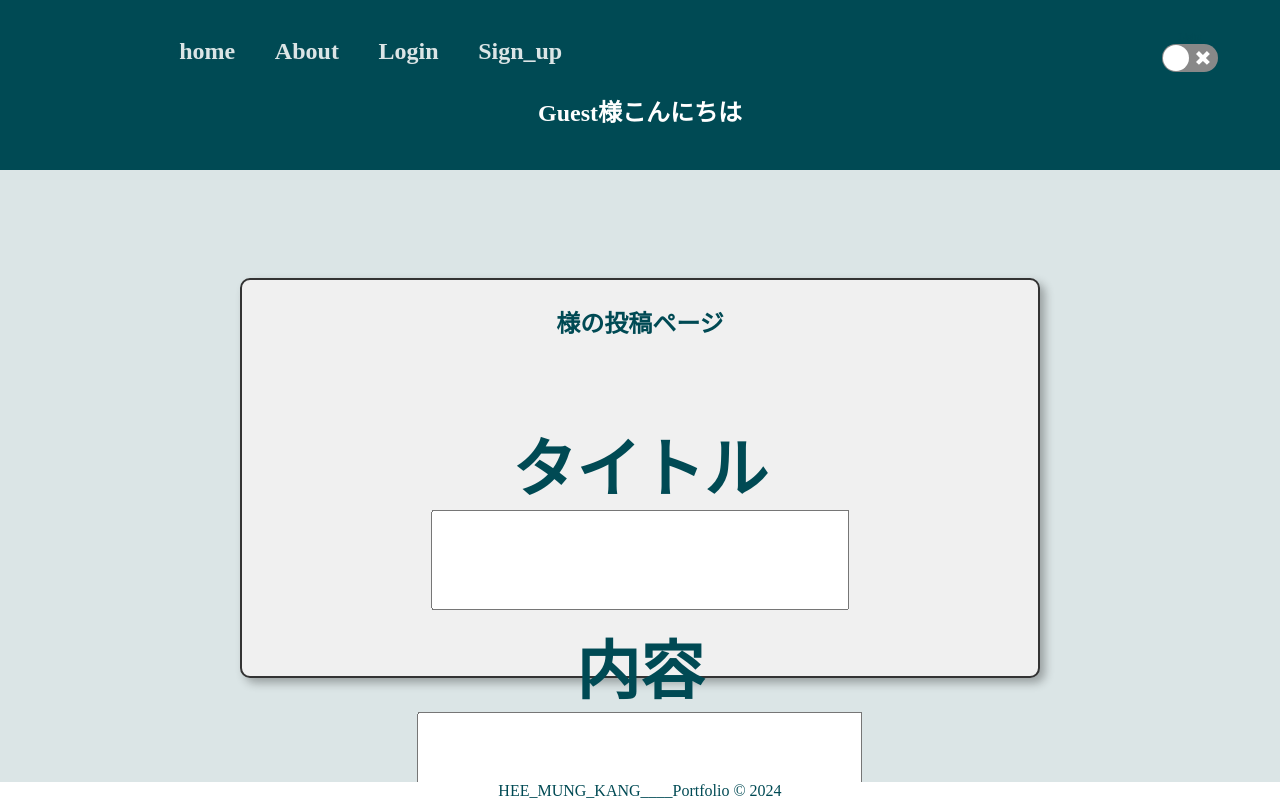
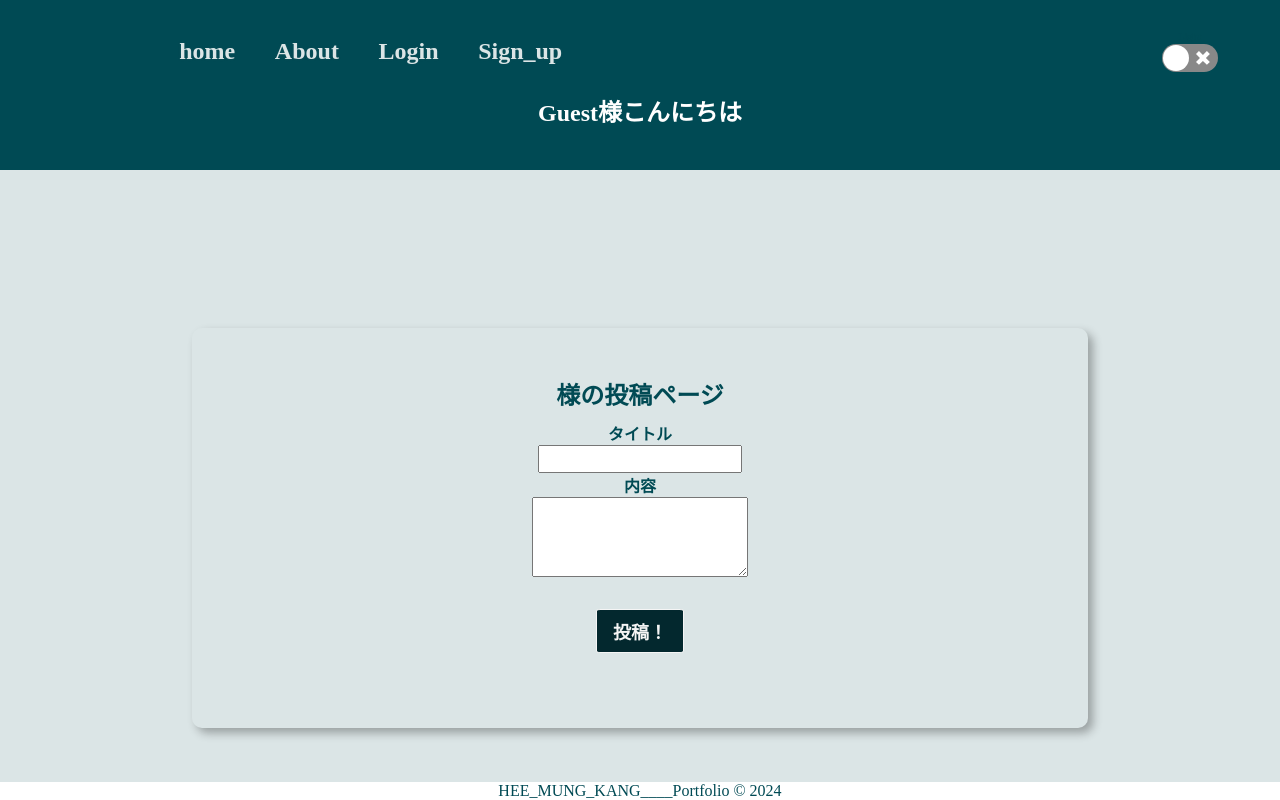
Before and after one commit to kangheemung/post_form_0131, a React (Create React App) app: page /users/1/micropost in a window 1280 px wide. Built offline with nearby package versions, Linux system fonts and the light colour scheme.

Commit message:
mypost_done

```diff
--- a/src/App.css
+++ b/src/App.css
@@ -5,6 +5,8 @@
   display: flex;
   align-items: center;
   flex-direction: column;
+  overflow: auto; /* Enable vertical scrollbar for overflowing content */
+  padding-bottom: 5%;
 }
 #light {
   background-color: #DBE5E6;;
--- a/src/posts/Fullposts.css
+++ b/src/posts/Fullposts.css
@@ -36,21 +36,23 @@
   margin: 3% auto;
 }
 .post_body_main {
-  position: fixed; /* Position the element relative to the viewport */
-  top: 55%; /* Align the top edge of the element at the vertical midpoint */
-  left: 50%; /* Align the left edge of the element at the horizontal midpoint */
-  transform: translate(-50%, -50%); /* Move the element back by half of its own size */
-  width: 70%; /* Set desired width */
-  height: 50vh; /* Set desired height */
-   /* Add a border styling */
-  border-radius: 10px; /* Add rounded corners */
+  position: fixed;
+  top: 50%;
+  left: 50%;
+  transform: translate(-50%, -50%);
+  width: 70%;
+  height: 50vh;
+  background-color: #DBE5E6;
+  padding: 20px;
+  box-shadow: 5px 5px 10px rgba(0, 0, 0, 0.3);
+  border-radius: 10px;
   text-align: center;
-  margin-top: 15%;
   display: flex;
   flex-direction: column;
+  justify-content: center; /* Center vertically */
+  align-items: center; /* Center horizontally */
   gap: 10px;
 }
-
 #post-content {
   width: 80%; /* Set the width of the input box to 100% of its container */
   box-sizing: border-box
@@ -106,6 +108,7 @@ label, h2, button {
 .fullposts{
   max-width: 1200px; /* Set a maximum width */
   margin-left: auto;
+  margin-top: 25%;
   margin-right: auto;}
 
 .fullposts ul {
@@ -245,7 +248,9 @@ label, h2, button {
     color: #000; /* Set text color to black */
 }
 
-
+@media (min-width: 768px) {
+  .post_body_main {margin-top: 10%;
+}}
 @media (max-width: 900px) {
     .post-container,
     .fullposts ul,
--- a/src/posts/Newpost.js
+++ b/src/posts/Newpost.js
@@ -72,7 +72,7 @@ function Newpost({ todos, setTodos}) {
     }
   }, []);
     return (
-      <div className ="post_body">
+      <div className ="post_body_main ">
          <div className ="post_body_top">
            <h2>{userName ? ` ${userName}` : ''}様の投稿ページ</h2>
          </div>
@@ -81,10 +81,10 @@ function Newpost({ todos, setTodos}) {
            {flashMessage}
          </div>
        )}
-        <div className="post-container_m">
-          <form onSubmit={handleSubmit} className='post_body_main'>
+        <div>
+          <form onSubmit={handleSubmit}>
             <div>
-              <label className ="post-title">タイトル</label><br/>
+              <label>タイトル</label><br/>
               <input
                 type="text"
                 id='post-title_box'
@@ -93,7 +93,7 @@ function Newpost({ todos, setTodos}) {
               />
             </div>
             <div>
-              <label htmlFor="post-content_t">内容</label><br/>
+              <label>内容</label><br/>
               <textarea
                 id="post-content_box"
                 value={body}
--- a/src/users/PostsList.css
+++ b/src/users/PostsList.css
@@ -8,14 +8,17 @@
     margin: 20%,20%;
     padding: 20%,20%;
     display: grid;
-    grid-template-columns: repeat(auto-fill, minmax(200px, 1fr));
     grid-gap: 20px;
 }
 .Posts_List_ul {
+    display: grid;
+    grid-template-columns: repeat(auto-fill, minmax(250px, 1fr));
+    gap: 20px;
+    text-align: center;
     list-style-type: none;
-    grid-template-columns: repeat(2, 1fr); /* Change to 3 columns */
-    display: flex;
-    flex-wrap: wrap;
+    margin-bottom: 5%;
+    padding: 3%;
+    border-radius: 5%;
   }
 #dark .Posts_List_ul
  {
@@ -63,6 +66,7 @@
     width: 98%;
     border: solid #004A54 1px;
     padding: 5px;
+    border-radius: 5%;
     box-sizing: border-box;
 }
 .post_box_b {
@@ -72,41 +76,15 @@
     font-size: 15px;
 }
 .post-container_t{
-margin-top: 30%;
-margin-bottom:5%;
-color:#004A54;
-text-align: center;
+    margin-top: 40%;
+    color:#004A54;
+    text-align: center;
+    }
+.post-container_m{
+        margin: 1%;
+        padding: 3%;
 }
-.post_body_top{
-    margin-top:3%;
-    margin-bottom: 5%;
-}
-.post_body_main {
-    position: fixed; /* Position the element relative to the viewport */
-    top: 55%; /* Align the top edge of the element at the vertical midpoint */
-    left: 50%; /* Align the left edge of the element at the horizontal midpoint */
-    transform: translate(-50%, -50%); /* Move the element back by half of its own size */
-    width: 70%; /* Set desired width */
-    height: 50vh; /* Set desired height */
-     /* Add a border styling */
-    border-radius: 10px; /* Add rounded corners */
-    text-align: center;
-    margin-top: 15%;
-    display: flex;
-    flex-direction: column;
-    gap: 10px;
-  }
 .p_submit_box{
-    text-align: center;
-}
-.post-container_m{
-  /* Center the element both horizontally and vertically */
-    display: flex;
-    justify-content: center;
-    align-items: center;
-    width: 100vmin; /* Set width and height to the same value for a perfect circle */
-    height: 100vh;
-    font-size: 5vw;
     text-align: center;
 }
 #post-title_box {
@@ -158,12 +136,6 @@ text-align: center;
         font-size: 5vw;
         text-align: center;
       }
-      .Posts_List_ul {
-        list-style-type: none;
-        grid-template-columns: repeat(5, 1fr); /* Change to 3 columns */
-        display: flex;
-        flex-wrap: wrap;
-      }
     .p_submit{
         width: 30%;
         display: inline-block;
@@ -181,77 +153,25 @@ text-align: center;
         width: 100%; /* Set the width of the textarea to 100% */
         height: 100%; /* Set the height of the textarea in pixels */
         resize: vertical;
-
+    }
+    .post-container_m{
+        margin-left: 5%;
+        margin-right: 5%;}
+    .Posts_List_ul {
+        grid-template-columns: repeat(5, 1fr); /* Display 5 columns on larger screens */
+    }
+    .post-container_t {
+        margin-top: 2cap; /* Adjust top margin for smaller screens */
     }
 
-    .post-container_t{
-        margin-top: 40%;
-    }
     .post_box_b {
-        font-size: 20px;
-        font-weight: bold; /* Adjust font size for larger screens */
+        font-size: 15px; /* Adjust font size for smaller screens */
     }
 
     .post_box_p {
-        font-size: 18px; /* Adjust font size for larger screens */
+        font-size: 15px; /* Adjust font size for smaller screens */
+    }
+    .post-container_t{
+        margin-top: 20%;
     }
 }
-    @media (max-width: 768px) {
-        .post-container_t{
-            margin-top: 60%;
-        }
-        .post_box_b {
-            font-size: 20px;
-            font-weight: bold; /* Adjust font size for larger screens */
-        }
-        .post_box_p {
-            font-size: 18px; /* Adjust font size for larger screens */
-        }
-        .p_submit_box{
-            margin-top: 5%;
-        }
-       .Posts_List_ul li {
-            width: 50%; /* Displaying two items per row on smaller screens */
-        }
-        .post-body {
-            padding: 10px; /* Add padding to the post body container for smaller screens */
-        }
-        .post-body-top {
-            margin-top: 5%; /* Reduce top margin for smaller screens */
-            margin-bottom: 2%; /* Reduce bottom margin for smaller screens */
-        }
-        .post-button {
-            margin-top: 10px; /* Add some spacing above the button on smaller screens */
-            margin-bottom: 10px; /* Add some spacing below the button on smaller screens */
-        }
-        .post-title,
-        label {
-            font-size: 14px; /* Decrease font size for labels on smaller screens */
-        }
-        #post-title_box{
-            width: 100%; /* Make the input fields occupy full width on smaller screens */
-        }
-        @media (min-width: 768px) {
-            .post-container_t {
-                margin-top: 30%; /* Adjust margin for larger screens */
-            }
-
-            .post-box_b {
-                font-size: 20px; /* Increase font size for larger screens */
-                font-weight: bold; /* Add bold font weight for better readability */
-            }
-
-            .post-box_p {
-                font-size: 18px; /* Adjust font size for larger screens */
-            }
-
-            .p_submit_box {
-                text-align: center;
-                margin-top: 5%; /* Add some spacing at the top for better alignment */
-            }
-
-            .Posts_List_ul li {
-                width: 50%; /* Display two items per row on larger screens */
-            }
-        }
-}
```
